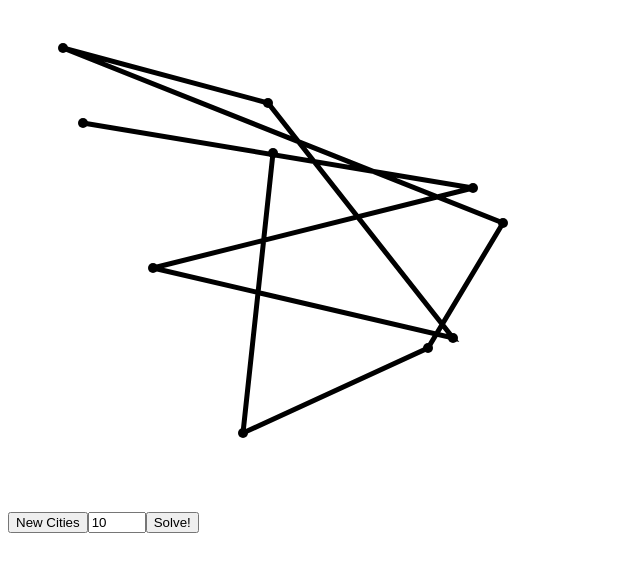
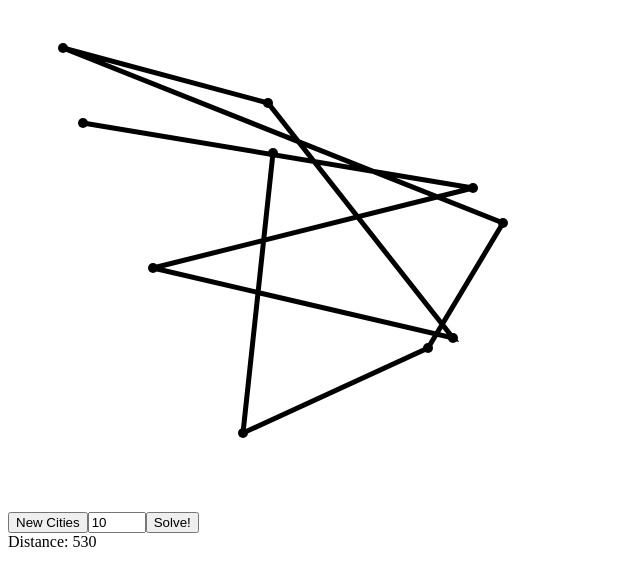
Before and after one commit to ahuth/evolved-salesman, a React (Create React App) app: page / in a window 1280 px wide. Both pictures are taken after a click on the button "Solve!". Shown: the top 586 px of the page, without its empty margins (0-640 px from the left). Built offline with nearby package versions, Linux system fonts and the light colour scheme.

Commit message:
Display the cost/distance

```diff
--- a/src/components/app.jsx
+++ b/src/components/app.jsx
@@ -9,6 +9,7 @@ import randomCities from '../utils/random-cities';
 export default class App extends React.Component {
   state = {
     cities: randomCities(10),
+    cost: undefined,
     count: 10,
     path: undefined,
   }
@@ -38,6 +39,9 @@ export default class App extends React.Component {
           onSolveClick={this.handleSolveClick}
           count={this.state.count}
         />
+        {this.state.cost && (
+          <span>Distance: {this.state.cost}</span>
+        )}
       </div>
     );
   }
--- a/src/updaters/new-solution.js
+++ b/src/updaters/new-solution.js
@@ -2,8 +2,10 @@ import Population from '../utils/population';
 
 export default function newSolution({ cities }) {
   const population = Population.create(cities);
+  const fittest = Population.evolve(population);
 
   return {
-    path: Population.evolve(population).path,
+    cost: Math.round(fittest.cost),
+    path: fittest.path,
   };
 }
```
